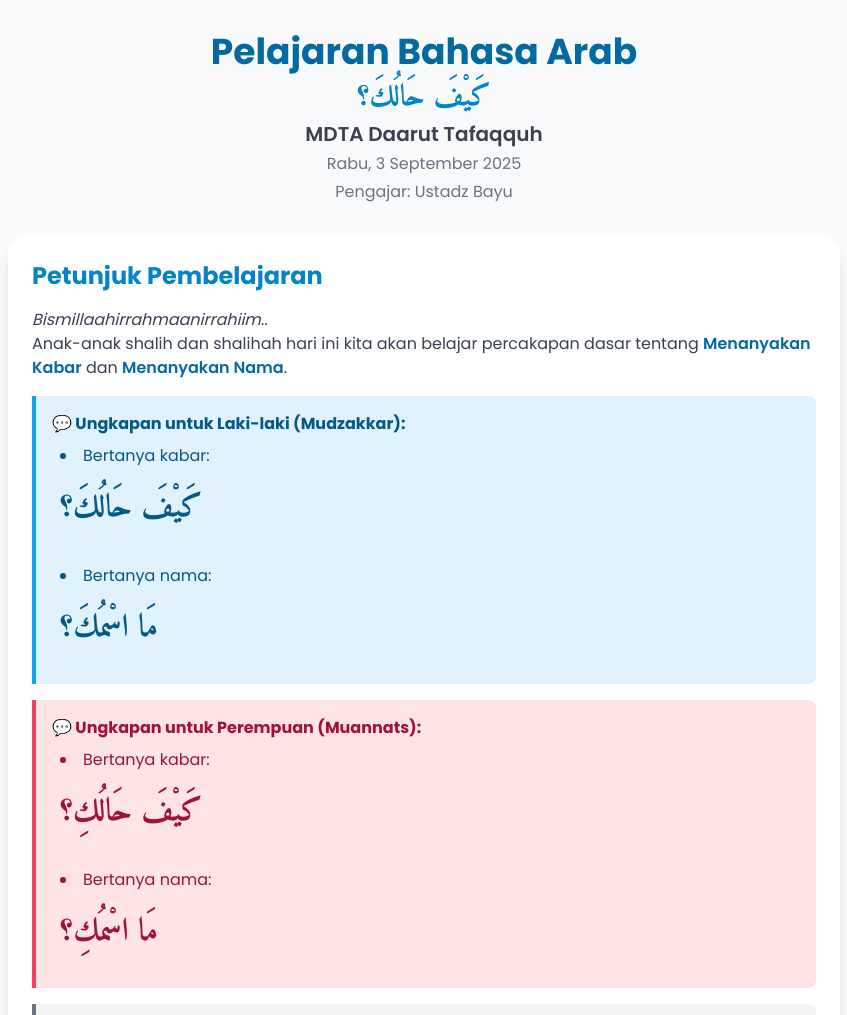
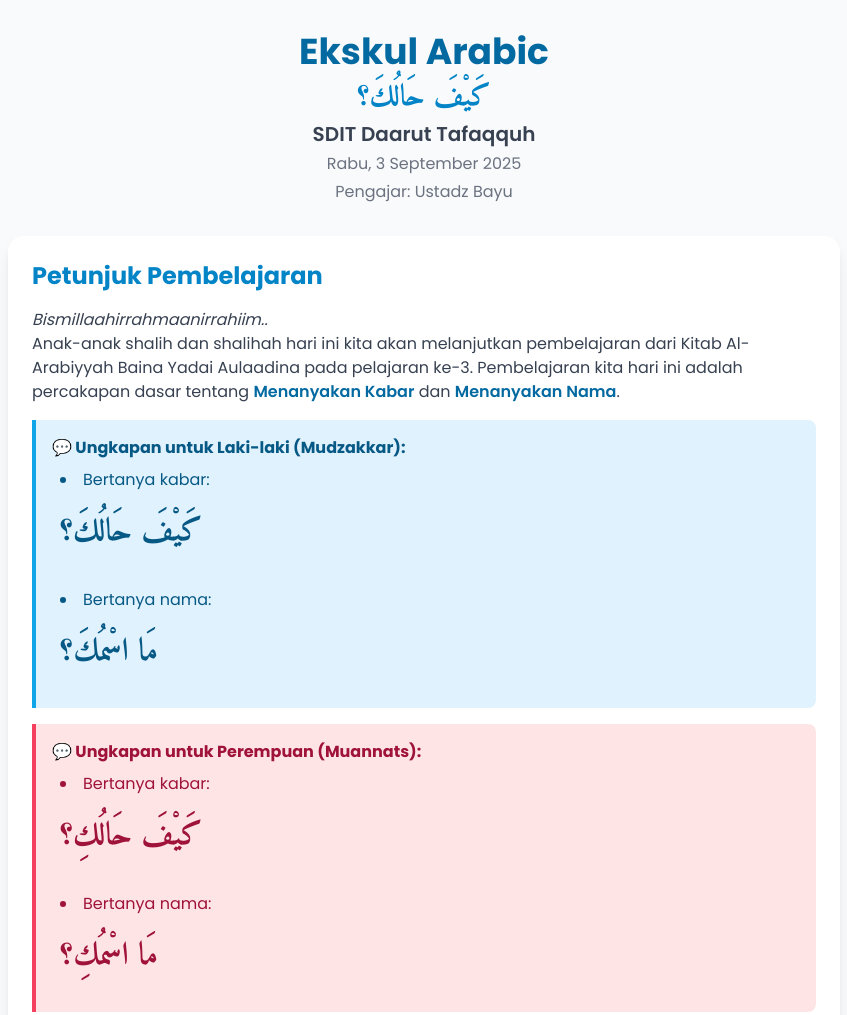
Before and after one commit to bayualfisyahr/bahasaarab, a plain HTML site: page ekskul/index.html in a window 1280 px wide. Shown: the top 1015 px of the page, without its empty margins (216-1063 px from the left). Drawn offline with nearby package versions, Linux system fonts and the light colour scheme.

Commit message:
Update index.html

```diff
--- a/ekskul/index.html
+++ b/ekskul/index.html
@@ -3,7 +3,7 @@
 <head>
     <meta charset="UTF-8">
     <meta name="viewport" content="width=device-width, initial-scale=1.0">
-    <title>Pelajaran Bahasa Arab: Kaifa Hāluk?</title>
+    <title>Ekskul Arabic: Kaifa Hāluk?</title>
     <!-- Memuat Tailwind CSS untuk desain yang modern dan responsif -->
     <script src="https://cdn.tailwindcss.com"></script>
     <!-- Memuat Google Fonts untuk tipografi yang menarik -->
@@ -100,9 +100,9 @@
     <div class="container mx-auto p-4 sm:p-8 max-w-4xl">
 
         <header class="text-center mb-8">
-            <h1 class="text-3xl sm:text-4xl font-bold text-sky-700">Pelajaran Bahasa Arab</h1>
+            <h1 class="text-3xl sm:text-4xl font-bold text-sky-700">Ekskul Arabic</h1>
             <h2 class="text-2xl sm:text-3xl font-bold text-sky-600 teks-arab mt-2" dir="rtl">كَيْفَ حَالُكَ؟</h2>
-            <p class="text-xl font-semibold text-gray-700 mt-1">MDTA Daarut Tafaqquh</p>
+            <p class="text-xl font-semibold text-gray-700 mt-1">SDIT Daarut Tafaqquh</p>
             <p id="tanggal-pelajaran" class="text-md text-gray-500 mt-1"></p>
             <p class="text-md text-gray-500 mt-1">Pengajar: Ustadz Bayu</p>
         </header>
@@ -111,7 +111,8 @@
             <section class="kuis-card text-left">
                 <h2 class="text-2xl font-bold mb-4 text-sky-600">Petunjuk Pembelajaran</h2>
                 <div class="space-y-4 text-gray-700">
-                    <p><i>Bismillaahirrahmaanirrahiim..</i><br> Anak-anak shalih dan shalihah hari ini kita akan belajar percakapan dasar tentang <b class="font-semibold text-sky-700">Menanyakan Kabar</b> dan <b class="font-semibold text-sky-700">Menanyakan Nama</b>.</p>
+                    <p><i>Bismillaahirrahmaanirrahiim..</i><br> Anak-anak shalih dan shalihah hari ini kita akan melanjutkan pembelajaran
+                        dari Kitab Al-Arabiyyah Baina Yadai Aulaadina pada pelajaran ke-3. Pembelajaran kita hari ini adalah percakapan dasar tentang <b class="font-semibold text-sky-700">Menanyakan Kabar</b> dan <b class="font-semibold text-sky-700">Menanyakan Nama</b>.</p>
 
                     <div class="bg-sky-100 border-l-4 border-sky-500 text-sky-800 p-4 rounded-r-lg mt-4">
                         <p class="font-bold">💬 Ungkapan untuk Laki-laki (Mudzakkar):</p>
```
